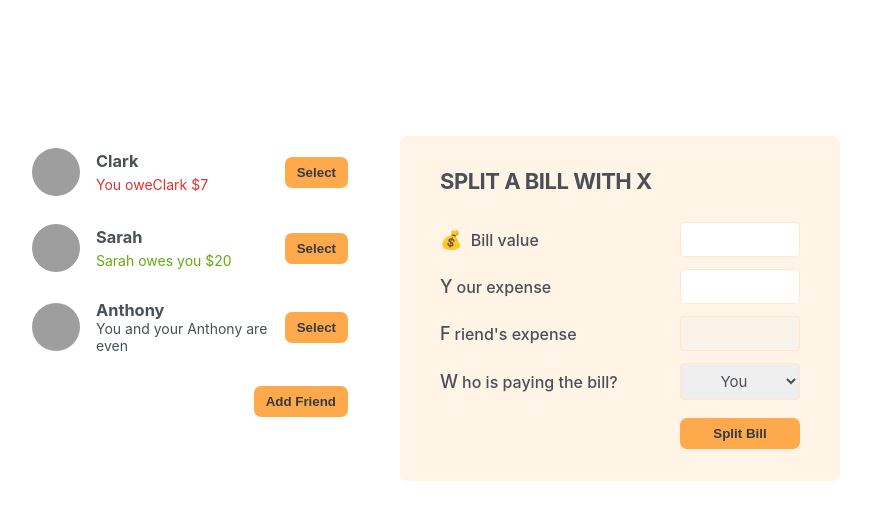
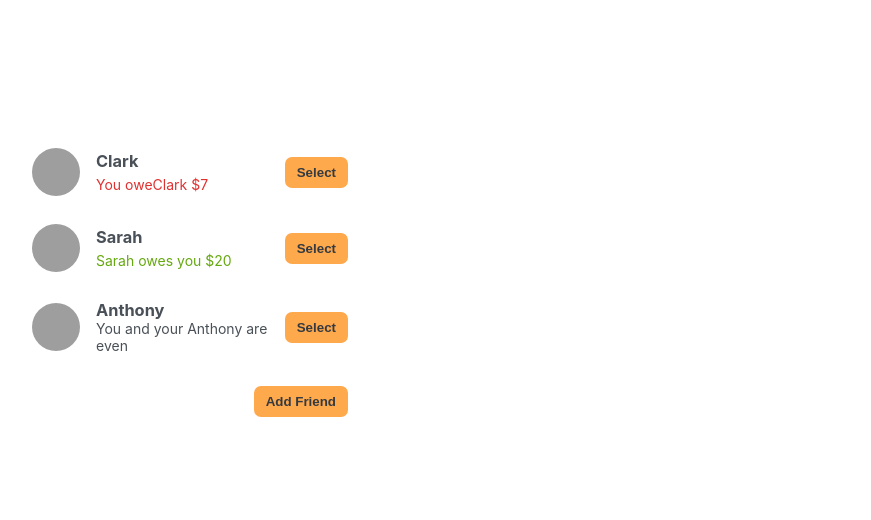
Before and after one commit to biancavlz/react-split-the-bill, a React (Create React App) app: page / in a window 1280 px wide. Shown: the top 520 px of the page, without its empty margins (210-1081 px from the left). Built offline with nearby package versions, Linux system fonts and the light colour scheme; grey boxes are pictures that could not be loaded.

Commit message:
Render FormSplitBill only when friend selected

```diff
--- a/src/App.js
+++ b/src/App.js
@@ -24,6 +24,7 @@ const initialFriends = [
 export default function App() {
   const [showAddFriend, setAddShowFriend] = useState(false);
   const [friends, setFriends] = useState(initialFriends);
+  const [selectedFriend, setSelectedFriend] = useState(null);
 
   function handleShowAddFriend() {
     setAddShowFriend((show) => !show);
@@ -43,9 +44,7 @@ export default function App() {
           {showAddFriend ? "close" : "Add Friend"}
         </Button>
       </div>
-      <div>
-        <FormSplitBill />
-      </div>
+      <div>{selectedFriend && <FormSplitBill />}</div>
     </div>
   );
 }
```
